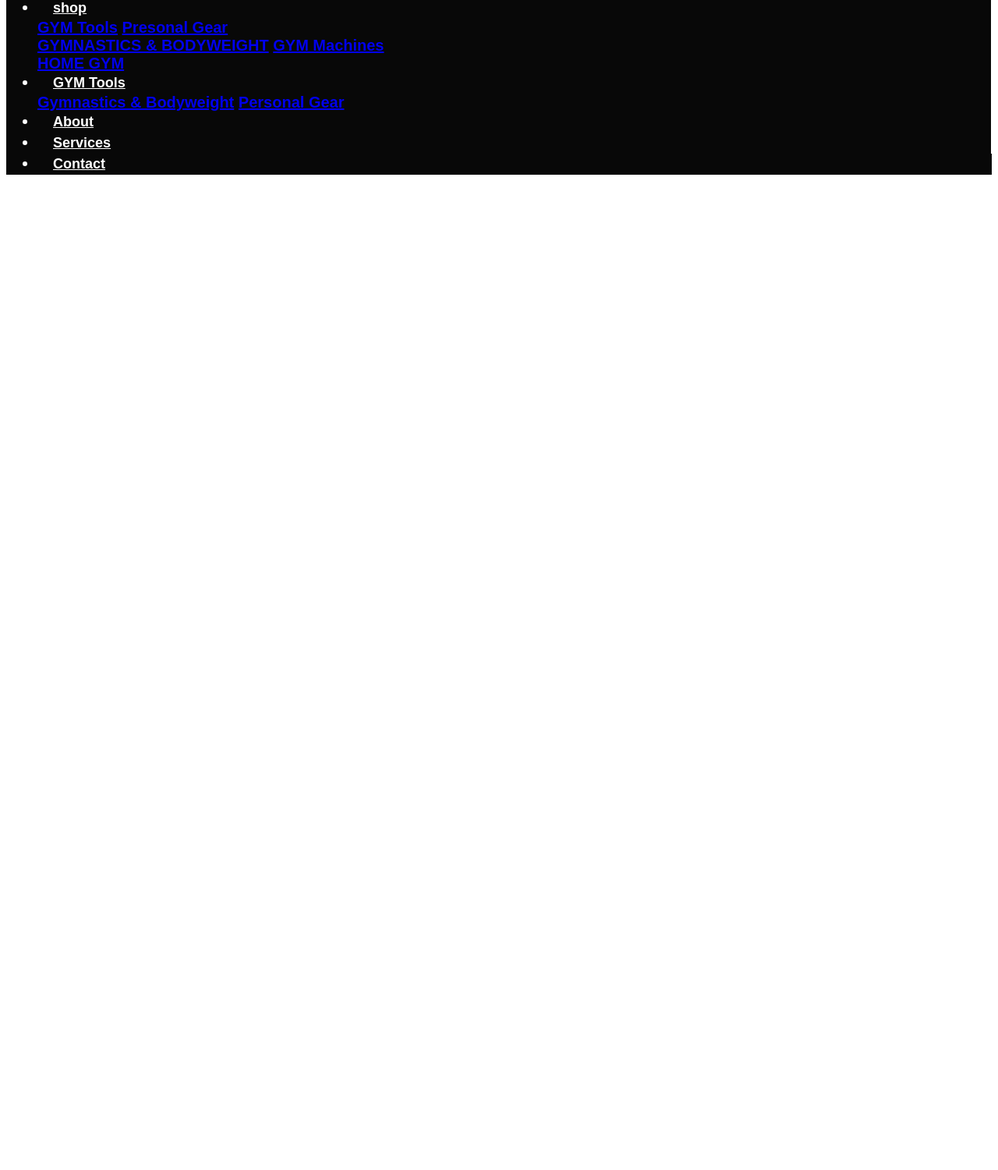
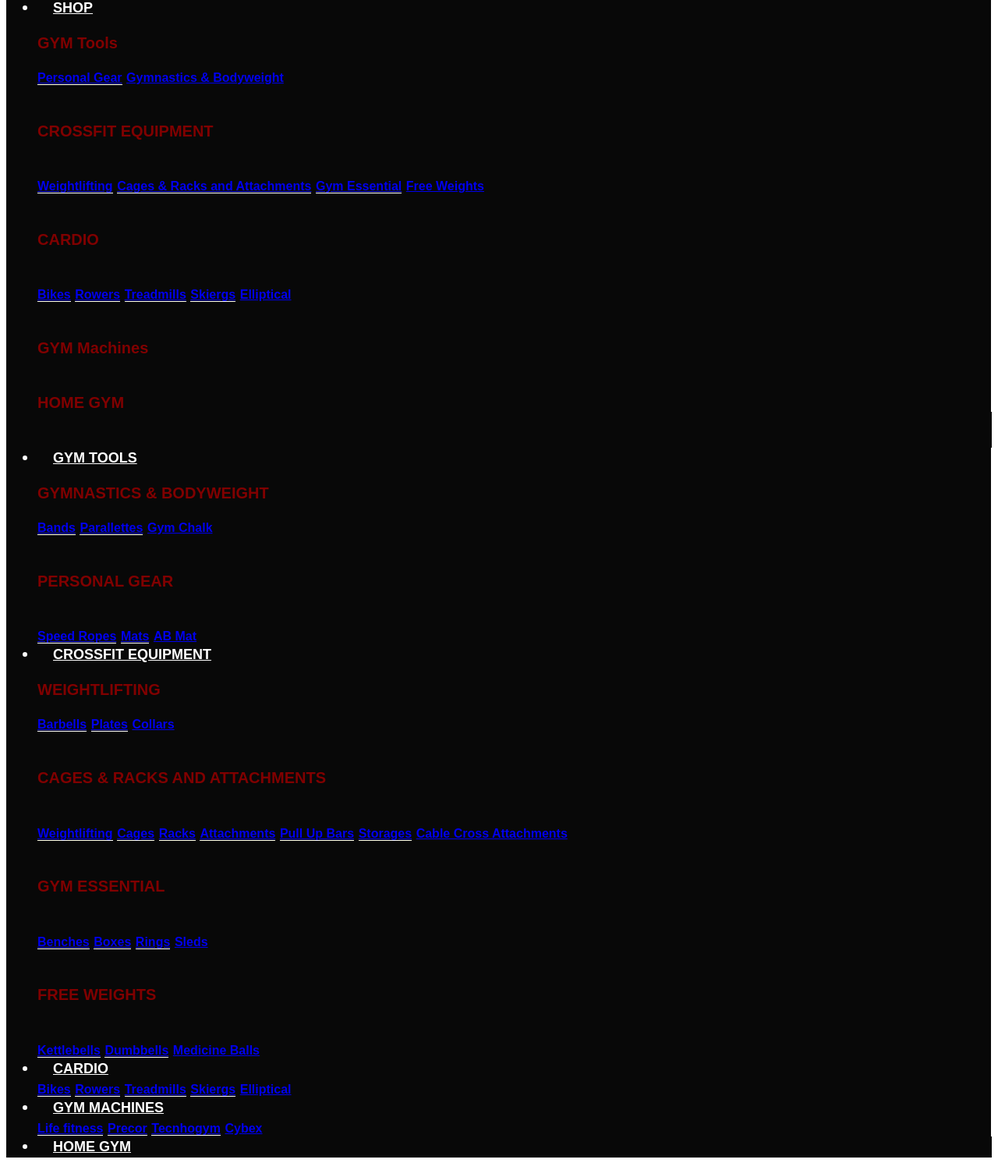
Before and after one commit to theogyousef/Pure-fitness-project, a PHP site: template views/header.php in a window 1280 px wide. Shown: the part 165-1665 px from the top of the page at 78% size. Before the commit the page ends 389 px from the top, so only its background shows below. Run offline with PHP 8.4, Linux system fonts and the light colour scheme; the template is opened without the code that fills it, so the values that code supplies are empty.

Commit message:
added the data to nav bar and some changes in the registeration

```diff
--- a/public/CSS/header.css
+++ b/public/CSS/header.css
@@ -49,3 +49,21 @@
   .search-input:focus {
 color: white !important;
 }
+.dropdown-item {
+  border-bottom: 1px solid white;
+}
+
+.dropdown-item:last-child {
+  border-bottom: none;
+}
+
+.dropdown-header {
+  color: maroon!important;
+  font-weight: bold;
+  font-size: 20px;
+}
+
+/* Adjust the size of the header items as needed */
+.dropdown-menu .dropdown-items-horizontal a {
+  font-size: 16px;
+}
--- a/views/header.php
+++ b/views/header.php
@@ -55,7 +55,7 @@
             <i class="bi bi-heart text-white fs-4 me-3"></i>
           </a>
           <!-- Login/signup -->
-          <a href="#" class="text-decoration-none">
+          <a href="../SWE/views/Registeration.php" class="text-decoration-none">
             <i class="bi bi-person text-white fs-4"></i>
           </a>
         </div>
@@ -69,50 +69,146 @@
     <div class="collapse navbar-collapse d-flex justify-content-center align-items-center" id="navbarNav">
       <ul class="navbar-nav text-white text-center">
         <li class="nav-item dropdown">
-            <a class="nav-link" href="#" id="navbarDropdownShop" data-bs-toggle="dropdown"
-              aria-haspopup="true" aria-expanded="false">
-              shop
+          <a class="nav-link" href="#" id="navbarDropdownShop" data-bs-toggle="dropdown" aria-haspopup="true" aria-expanded="false">
+            SHOP
           </a>
           <div class="dropdown-menu" aria-labelledby="navbarDropdownShop">
             <div class="dropdown-item-columns">
-                <a class="dropdown-item" href="#">GYM Tools</a>
-                <a class="dropdown-item" href="#">Presonal Gear</a>
+              <h3 class="dropdown-header">GYM Tools</h3>
+              <div class="dropdown-items-horizontal">
+                <a class="dropdown-item" href="#">Personal Gear</a>
+                <a class="dropdown-item" href="#">Gymnastics & Bodyweight</a>
+              </div>
             </div>
             <div class="dropdown-item-columns">
-                <a class="dropdown-item" href="#">GYMNASTICS & BODYWEIGHT</a>
-                <a class="dropdown-item" href="#">GYM Machines</a>
+              <h6 class="dropdown-header">CROSSFIT EQUIPMENT</h6>
+              <div class="dropdown-items-horizontal">
+                <a class="dropdown-item" href="#">Weightlifting</a>
+                <a class="dropdown-item" href="#">Cages & Racks and Attachments</a>
+                <a class="dropdown-item" href="#">Gym Essential</a>
+                <a class="dropdown-item" href="#">Free Weights</a>
+              </div>
             </div>
             <div class="dropdown-item-columns">
-                <a class="dropdown-item" href="#">HOME GYM</a>
-                <!-- Add more items in this column -->
+              <h6 class="dropdown-header">CARDIO</h6>
+              <div class="dropdown-items-horizontal">
+                <a class="dropdown-item" href="#">Bikes</a>
+                <a class="dropdown-item" href="#">Rowers</a>
+                <a class="dropdown-item" href="#">Treadmills</a>
+                <a class="dropdown-item" href="#">Skiergs</a>
+                <a class="dropdown-item" href="#">Elliptical</a>
+              </div>
+            </div>
+            <div class="dropdown-item-columns">
+              <h6 class="dropdown-header">GYM Machines</h6>
+              <h6 class="dropdown-header">HOME GYM</h6>
             </div>
           </div>
         </li>
-          <li class="nav-item dropdown"> <!-- Use the dropdown class for dropdown items -->
-            <a class="nav-link" href="#" id="navbarDropdownGymTools" role="button" data-bs-toggle="dropdown"
-              aria-haspopup="true" aria-expanded="false">
-              GYM Tools
+        <li class="nav-item dropdown">
+          <a class="nav-link" href="#" id="navbarDropdownShop" data-bs-toggle="dropdown" aria-haspopup="true" aria-expanded="false">
+          GYM TOOLS
           </a>
-            <div class="dropdown-menu" aria-labelledby="navbarDropdownGymTools">
-              <a class="dropdown-item"
-                href="#">Gymnastics &
-                Bodyweight</a>
-              <a class="dropdown-item"
-                href="#/">Personal Gear</a>
+          <div class="dropdown-menu" aria-labelledby="navbarDropdownShop">
+            <div class="dropdown-item-columns">
+              <h3 class="dropdown-header">GYMNASTICS & BODYWEIGHT</h3>
+              <div class="dropdown-items-horizontal">
+                <a class="dropdown-item" href="#">Bands</a>
+                <a class="dropdown-item" href="#">Parallettes</a>
+                <a class="dropdown-item" href="#">Gym Chalk</a>
+              </div>
+            </div>
+            <div class="dropdown-item-columns">
+              <h6 class="dropdown-header">PERSONAL GEAR</h6>
+              <div class="dropdown-items-horizontal">
+                <a class="dropdown-item" href="#">Speed Ropes</a>
+                <a class="dropdown-item" href="#">Mats</a>
+                <a class="dropdown-item" href="#">AB Mat</a>
+              </div>
+            </div>
           </div>
         </li>
-          <li class="nav-item">
-            <a class="nav-link" href="#">About</a>
+        <li class="nav-item dropdown">
+          <a class="nav-link" href="#" id="navbarDropdownShop" data-bs-toggle="dropdown" aria-haspopup="true" aria-expanded="false">
+          CROSSFIT EQUIPMENT
+          </a>
+          <div class="dropdown-menu" aria-labelledby="navbarDropdownShop">
+            <div class="dropdown-item-columns">
+              <h3 class="dropdown-header">WEIGHTLIFTING</h3>
+              <div class="dropdown-items-horizontal">
+                <a class="dropdown-item" href="#">Barbells</a>
+                <a class="dropdown-item" href="#">Plates</a>
+                <a class="dropdown-item" href="#">Collars</a>
+              </div>
+            </div>
+            <div class="dropdown-item-columns">
+              <h6 class="dropdown-header">CAGES & RACKS AND ATTACHMENTS</h6>
+              <div class="dropdown-items-horizontal">
+                <a class="dropdown-item" href="#">Weightlifting</a>
+                <a class="dropdown-item" href="#">Cages</a>
+                <a class="dropdown-item" href="#">Racks</a>
+                <a class="dropdown-item" href="#">Attachments</a>
+                <a class="dropdown-item" href="#">Pull Up Bars</a>
+                <a class="dropdown-item" href="#">Storages</a>
+                <a class="dropdown-item" href="#">Cable Cross Attachments</a>
+              </div>
+            </div>
+            <div class="dropdown-item-columns">
+              <h6 class="dropdown-header">GYM ESSENTIAL</h6>
+              <div class="dropdown-items-horizontal">
+                <a class="dropdown-item" href="#">Benches</a>
+                <a class="dropdown-item" href="#">Boxes</a>
+                <a class="dropdown-item" href="#">Rings</a>
+                <a class="dropdown-item" href="#">Sleds</a>
+              </div>
+            </div>
+            <div class="dropdown-item-columns">
+              <h6 class="dropdown-header">FREE WEIGHTS</h6>
+              <div class="dropdown-items-horizontal">
+                <a class="dropdown-item" href="#">Kettlebells</a>
+                <a class="dropdown-item" href="#">Dumbbells</a>
+                <a class="dropdown-item" href="#">Medicine Balls</a>
+              </div>
+            </div>
+          </div>
         </li>
-          <li class="nav-item">
-            <a class="nav-link" href="#">Services</a>
+        <li class="nav-item dropdown">
+          <a class="nav-link" href="#" id="navbarDropdownShop" data-bs-toggle="dropdown" aria-haspopup="true" aria-expanded="false">
+          CARDIO   </a>
+          <div class="dropdown-menu" aria-labelledby="navbarDropdownShop">
+            <div class="dropdown-item-columns">
+              <div class="dropdown-items-horizontal">
+                <a class="dropdown-item" href="#">Bikes</a>
+                <a class="dropdown-item" href="#">Rowers</a>
+                <a class="dropdown-item" href="#">Treadmills</a>
+                <a class="dropdown-item" href="#">Skiergs</a>
+                <a class="dropdown-item" href="#">Elliptical</a>
+              </div>
+            </div>
+          </div>
         </li>
-          <li class="nav-item">
-            <a class="nav-link" href="#">Contact</a>
+      <li class="nav-item dropdown">
+          <a class="nav-link" href="#" id="navbarDropdownShop" data-bs-toggle="dropdown" aria-haspopup="true" aria-expanded="false">
+          GYM MACHINES   </a>
+          <div class="dropdown-menu" aria-labelledby="navbarDropdownShop">
+            <div class="dropdown-item-columns">
+              <div class="dropdown-items-horizontal">
+                <a class="dropdown-item" href="#">Life fitness</a>
+                <a class="dropdown-item" href="#">Precor</a>
+                <a class="dropdown-item" href="#">Tecnhogym</a>
+                <a class="dropdown-item" href="#">Cybex</a>
+              </div>
+            </div>
+          </div>
+       </li>
+       <li class="nav-item dropdown">
+          <a class="nav-link" href="#" id="navbarDropdownShop" data-bs-toggle="dropdown" aria-haspopup="true" aria-expanded="false">
+          HOME GYM </a>
        </li>
       </ul>
     </div>
   </div>
 </nav>
+
 </body>
 </html>
```
Also changed, not shown: public/CSS/registeration.css (+32 -47 lines), public/JS/Registeration.js (+0 -11 lines), views/Registeration.php (+5 -16 lines). Lines whose indentation alone changed are shown as unchanged.
